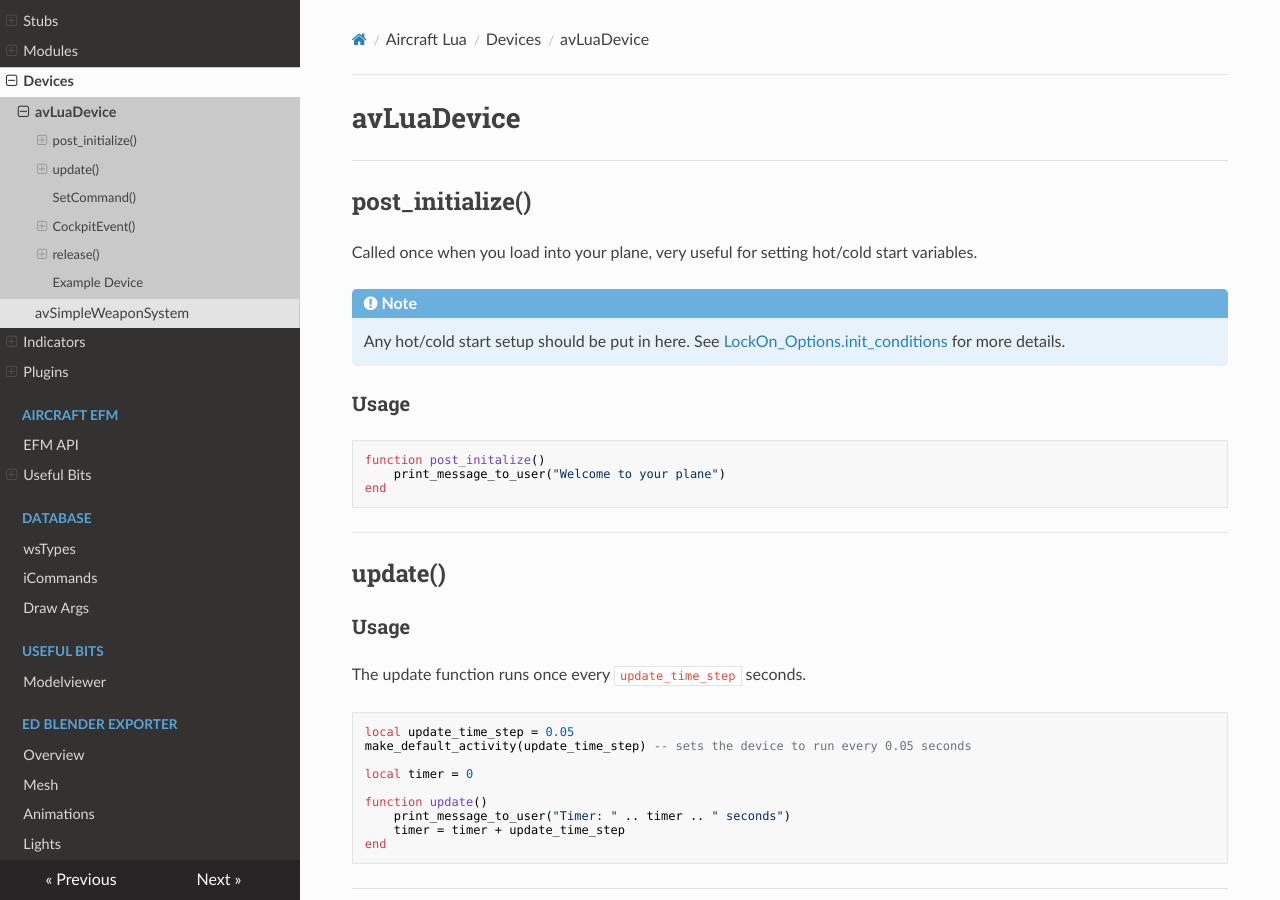
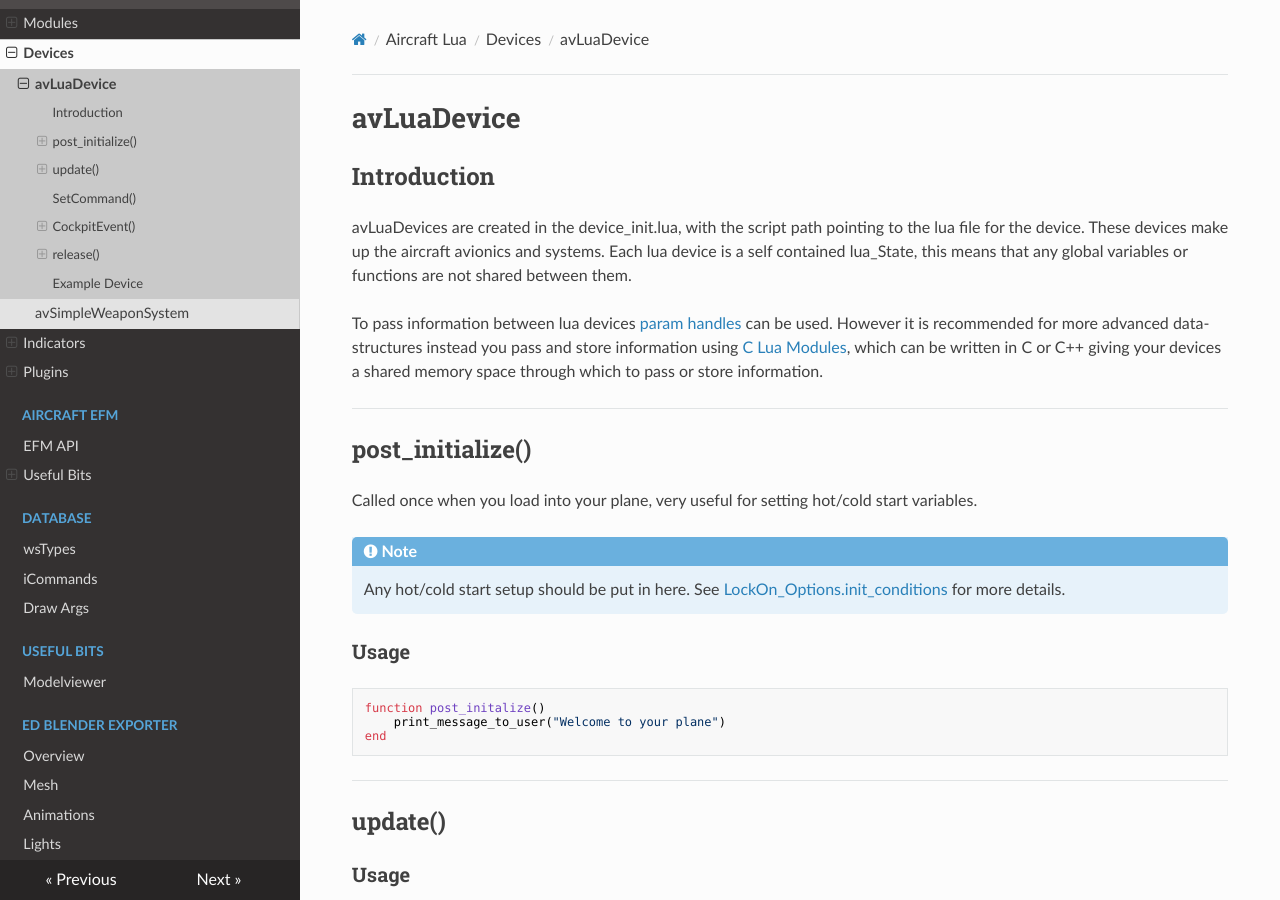
Before and after one commit to DCS-OpenSource/dcs-opensource-modding-guide, an MkDocs documentation site: the page built from docs/Aircraft/Lua/Devices/avLuaDevice.md, in a window 1280 px wide and 900 px high. Built offline with MkDocs 1.6.1, drawn with Linux system fonts in a browser that asks for light colours; nearby versions of some CDN libraries.

Commit message:
Add short intro about lua devices

```diff
--- a/docs/Aircraft/Lua/Devices/avLuaDevice.md
+++ b/docs/Aircraft/Lua/Devices/avLuaDevice.md
@@ -1,4 +1,10 @@
 # avLuaDevice
+
+## Introduction
+
+avLuaDevices are created in the device_init.lua, with the script path pointing to the lua file for the device. These devices make up the aircraft avionics and systems. Each lua device is a self contained lua_State, this means that any global variables or functions are not shared between them.
+
+To pass information between lua devices [param handles](../Stubs/DeviceStubs.md#param-handles) can be used. However it is recommended for more advanced data-structures instead you pass and store information using [C Lua Modules](https://www.lua.org/pil/26.2.html), which can be written in C or C++ giving your devices a shared memory space through which to pass or store information.
 
 ---
 
```
